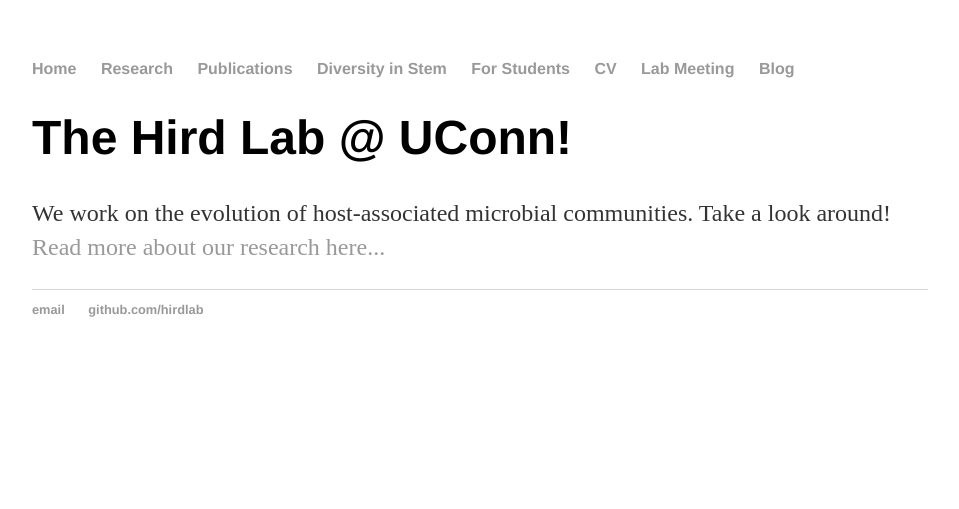
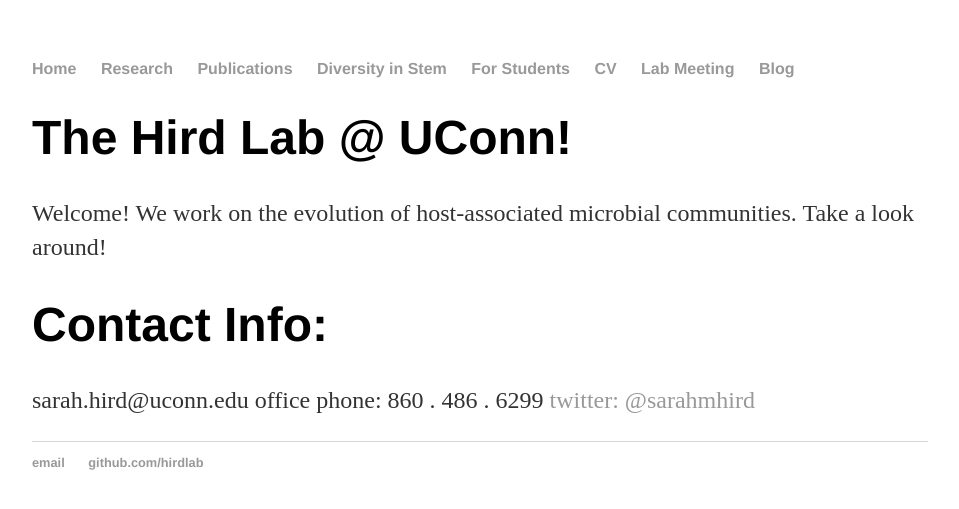
Before and after one commit to HirdLab/HirdLab.github.io, a Jekyll site: the page built from index.html, in a window 1280 px wide. Shown: the top 509 px of the page, without its empty margins (160-1119 px from the left). Built offline with Jekyll 4.4.1, drawn with Linux system fonts in a browser that asks for light colours.

Commit message:
Update index.html

```diff
--- a/index.html
+++ b/index.html
@@ -4,5 +4,9 @@
 ---
 <div class="blurb">
 	<h1>The Hird Lab @ UConn!</h1>
-	<p>We work on the evolution of host-associated microbial communities. Take a look around! <a href="/about">Read more about our research here...</a></p>
+	<p>Welcome! We work on the evolution of host-associated microbial communities. Take a look around! </p>
+	<h1>Contact Info: </h1>
+		<p>sarah.hird@uconn.edu
+		office phone: 860 . 486 . 6299
+		<a href="https://twitter.com/sarahmhird">twitter: @sarahmhird</a></p>
 </div><!-- /.blurb -->
```
